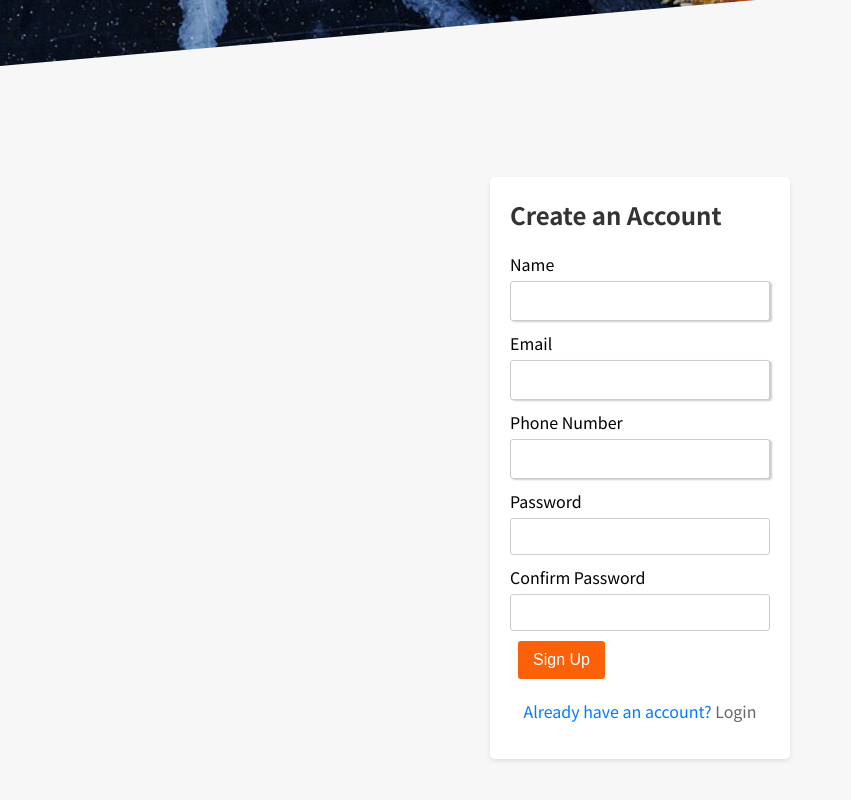
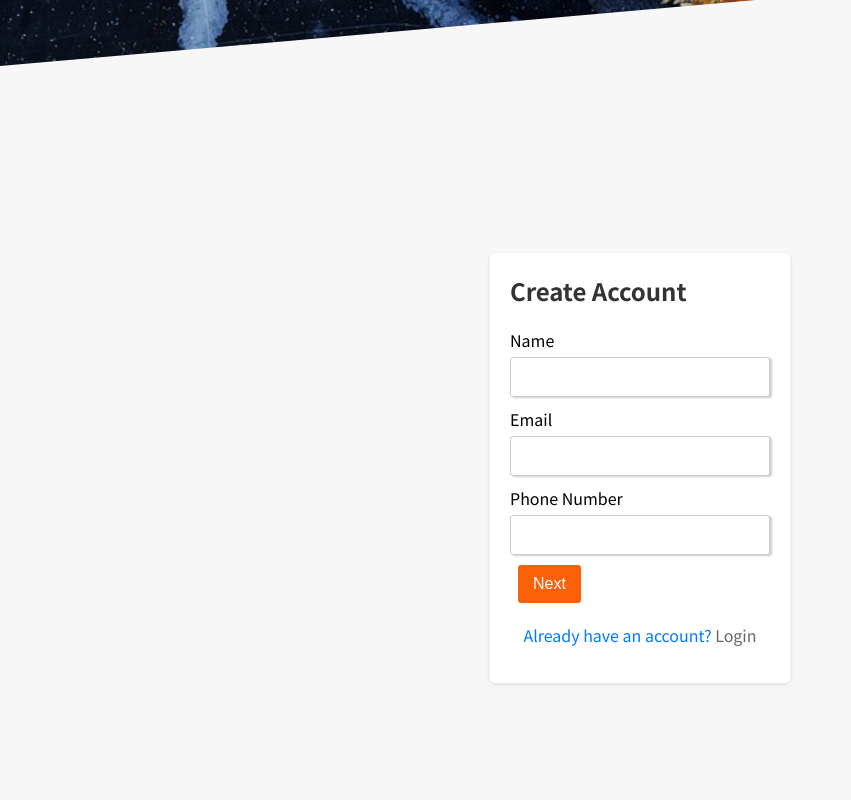
Before and after one commit to kelvinclere/kibandaski, a React (Create React App) app: page /signup in a window 1280 px wide. Shown: the part 332-1132 px from the top of the page, without its empty margins (0-851 px from the left). Built offline with nearby package versions, Linux system fonts and the light colour scheme.

Commit message:
OTP verification page

```diff
--- a/package.json
+++ b/package.json
@@ -6,6 +6,7 @@
     "@testing-library/jest-dom": "^5.16.5",
     "@testing-library/react": "^13.4.0",
     "@testing-library/user-event": "^13.5.0",
+    "bootstrapt": "^1.2.0",
     "react": "^18.2.0",
     "react-dom": "^18.2.0",
     "react-icons": "^4.9.0",
--- a/src/components/layout/SignUpPage.js
+++ b/src/components/layout/SignUpPage.js
@@ -1,41 +1,32 @@
 import React, { useState } from 'react';
 import styles from './LogInPage.module.css';
-import { Link } from 'react-router-dom';
+import { Link, useHistory } from 'react-router-dom';
 
 const SignUpPage = () => {
   const [name, setName] = useState("");
   const [email, setEmail] = useState("");
   const [phoneNumber, setPhoneNumber] = useState("");
-  const [password, setPassword] = useState("");
-  const [confirmPassword, setConfirmPassword] = useState("");
   const [error, setError] = useState(null);
+  const [isRegistered, setIsRegistered] = useState(false);
+
+  const history = useHistory();
 
   const handleSubmit = async (e) => {
     e.preventDefault();
 
-    // Client-side validation
-    if (password !== confirmPassword) {
-      setError("Passwords do not match");
-      return;
-    }
-
-    // Basic validation - check for empty fields (you can add more complex validation as needed)
-    if (!name || !email || !phoneNumber || !password || !confirmPassword) {
+    if (!name || !email || !phoneNumber) {
       setError("Please fill in all fields");
       return;
     }
 
-    // Prepare the data for the API request
     const userData = {
       name,
       email,
       phoneNumber,
-      password
     };
 
     try {
-      // Make a POST request to your sign-up API endpoint
-      const response = await fetch('https://food-delivery-app-qnhr.onrender.com/auth/register', {
+      const response = await fetch('https://food-delivery-app-qnhr.onrender.com/sms/sendOTP', {
         method: 'POST',
         headers: {
           'Content-Type': 'application/json',
@@ -43,22 +34,27 @@ const SignUpPage = () => {
         body: JSON.stringify(userData),
       });
 
-      if (!response.ok) {
-        throw new Error('Sign-up failed');
+      if (response.ok) {
+        setIsRegistered(true);
+        setError(null); // Reset any previous error message on successful registration
+        history.push('/Otpinput'); // Redirect to the OTP verification page upon successful registration
+      } else {
+        throw new Error('Sending OTP failed');
       }
-
-      // Handle a successful sign-up
-      // Redirect to a new page, show a success message, etc.
-      console.log('Sign-up successful');
     } catch (error) {
-      setError('Sign-up failed. Please try again.');
+      setIsRegistered(false);
+      setError('Sending OTP failed. Please try again.');
     }
   };
 
   return (
     <div className={styles["login-container"]}>
       <div className={styles["login-form"]}>
-        <h1>Create an Account</h1>
+        <h1>Create Account</h1>
+        {isRegistered && (
+          <p>Registration successful! Please verify OTP in <Link to="/Otpinput">OTP Verification</Link>.</p>
+        )}
+        {error && <p className={styles.error}>{error}</p>}
         <form onSubmit={handleSubmit}>
           <div>
             <label htmlFor="name">Name</label>
@@ -90,33 +86,12 @@ const SignUpPage = () => {
               onChange={(e) => setPhoneNumber(e.target.value)}
             />
           </div>
-          <div>
-            <label htmlFor="password">Password</label>
-            <input
-              type="password"
-              name="password"
-              id="password"
-              value={password}
-              onChange={(e) => setPassword(e.target.value)}
-            />
-          </div>
-          <div>
-            <label htmlFor="confirmPassword">Confirm Password</label>
-            <input
-              type="password"
-              name="confirmPassword"
-              id="confirmPassword"
-              value={confirmPassword}
-              onChange={(e) => setConfirmPassword(e.target.value)}
-            />
-          </div>
-          <button type="submit">Sign Up</button>
+          <button type="submit">Next</button>
         </form>
         <div className={styles["signup-text"]}>
-        <p>Already have an account? <Link to="/login">Login</Link></p>
+          <p>Already have an account? <Link to="/login">Login</Link></p>
+        </div>
       </div>
-      </div>
-
     </div>
   );
 };
```
Also changed, not shown: 2 other files (tests, documents, lock files or other folders).
